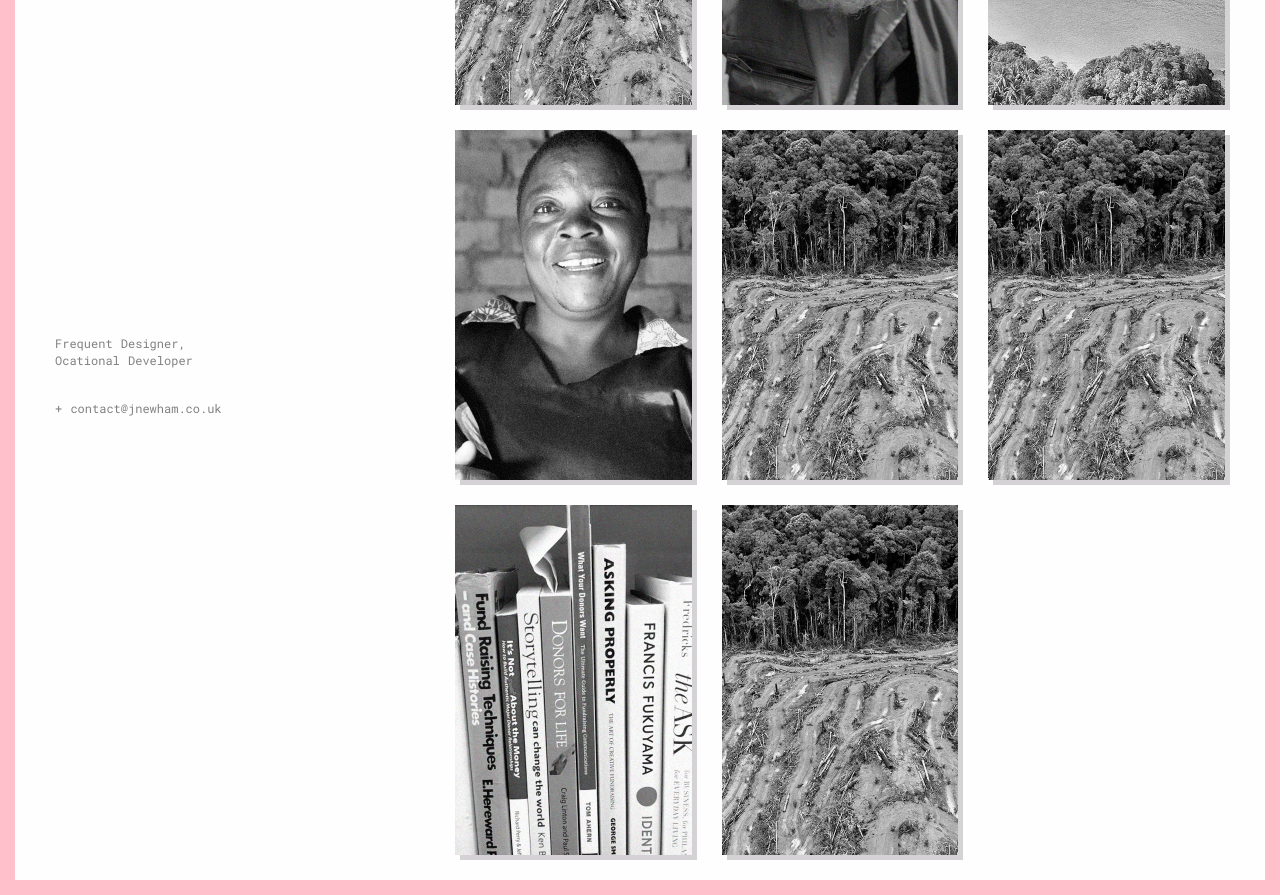
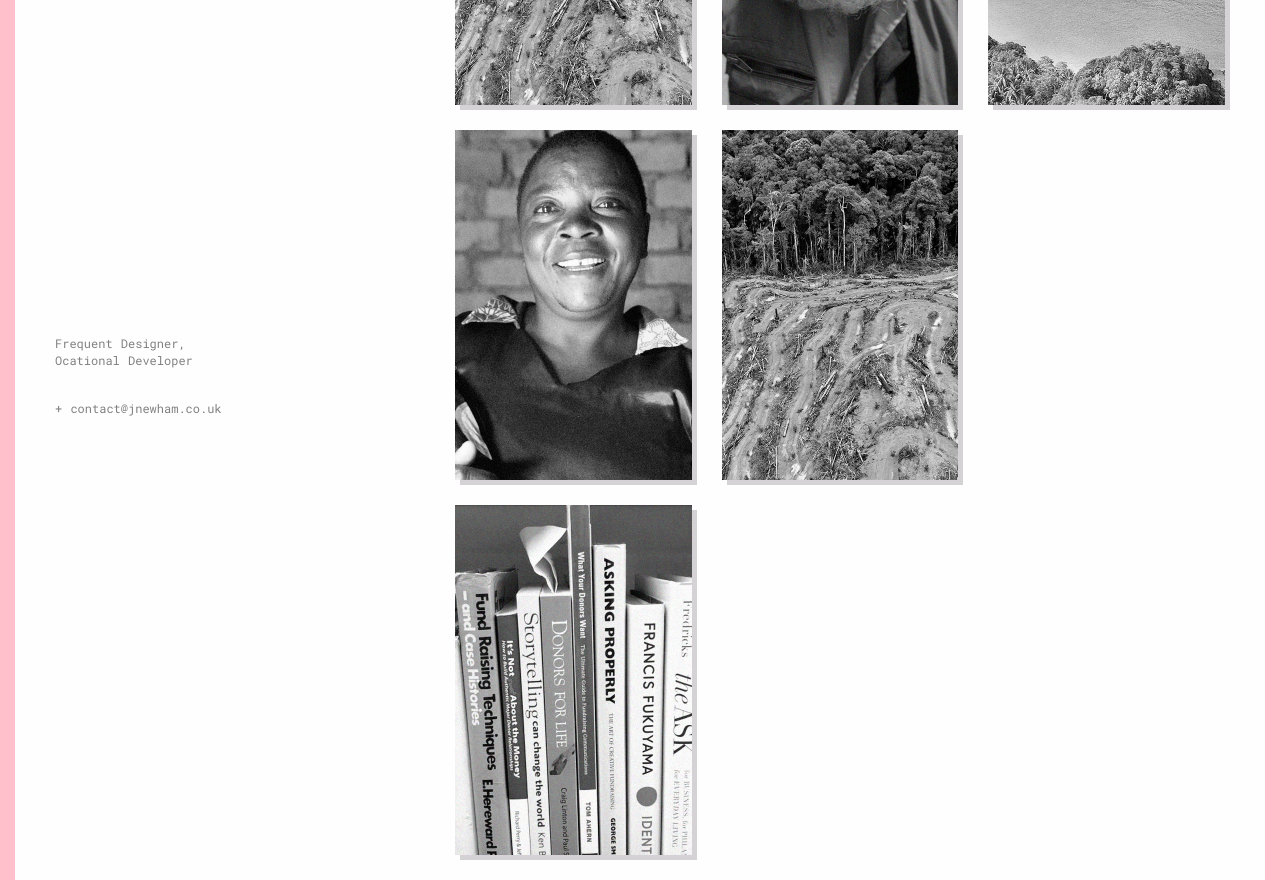
Before and after one commit to JNewham/Portfolio, a Nuxt app: page / in a window 1280 px wide. Shown: the part 340-1235 px from the top of the page. Built offline with nearby package versions, Linux system fonts and the light colour scheme.

Commit message:
index restructure

```diff
--- a/pages/index.vue
+++ b/pages/index.vue
@@ -22,12 +22,13 @@
 
           <div class="row">
             <div class="columns large-4">
-              <a href="work/greenpeace" @mouseover="typeWriter('Greenpeace - Single page microsite for Greenpeace\'s high value Linkedin campaign to go along with driver emails and direct mailing.')">
+              <a href="123">
                 <div class="thumbnail-container">
                   <img src="~/assets/img/GP-Thumbnail.jpg">
                 </div>
               </a>
             </div>
+
             <div class="columns large-4">
               <a href="work/blind-veterans" @mouseover="typeWriter('Blind Veterans UK - Pitch work detailing a scalable donation gateway.')">
                 <div class="thumbnail-container">
@@ -53,19 +54,13 @@
               </a>
             </div>
             <div class="columns large-4">
-              <a href="123">
+              <a href="work/greenpeace" @mouseover="typeWriter('Greenpeace - Single page microsite for Greenpeace\'s high value Linkedin campaign to go along with driver emails and direct mailing.')">
                 <div class="thumbnail-container">
                   <img src="~/assets/img/GP-Thumbnail.jpg">
                 </div>
               </a>
             </div>
-            <div class="columns large-4">
-              <a href="123">
-                <div class="thumbnail-container">
-                  <img src="~/assets/img/GP-Thumbnail.jpg">
-                </div>
-              </a>
-            </div>
+            <div class="columns large-4"></div>
           </div>
 
           <div class="row">
@@ -76,15 +71,8 @@
                 </div>
               </a>
             </div>
-            <div class="columns large-4">
-              <a href="123">
-                <div class="thumbnail-container">
-                  <img src="~/assets/img/GP-Thumbnail.jpg">
-                </div>
-              </a>
-             </div>
-            <div class="columns large 4">
-            </div>
+            <div class="columns large-4"></div>
+            <div class="columns large 4"></div>
           </div>
         </div>
       </div>
```
